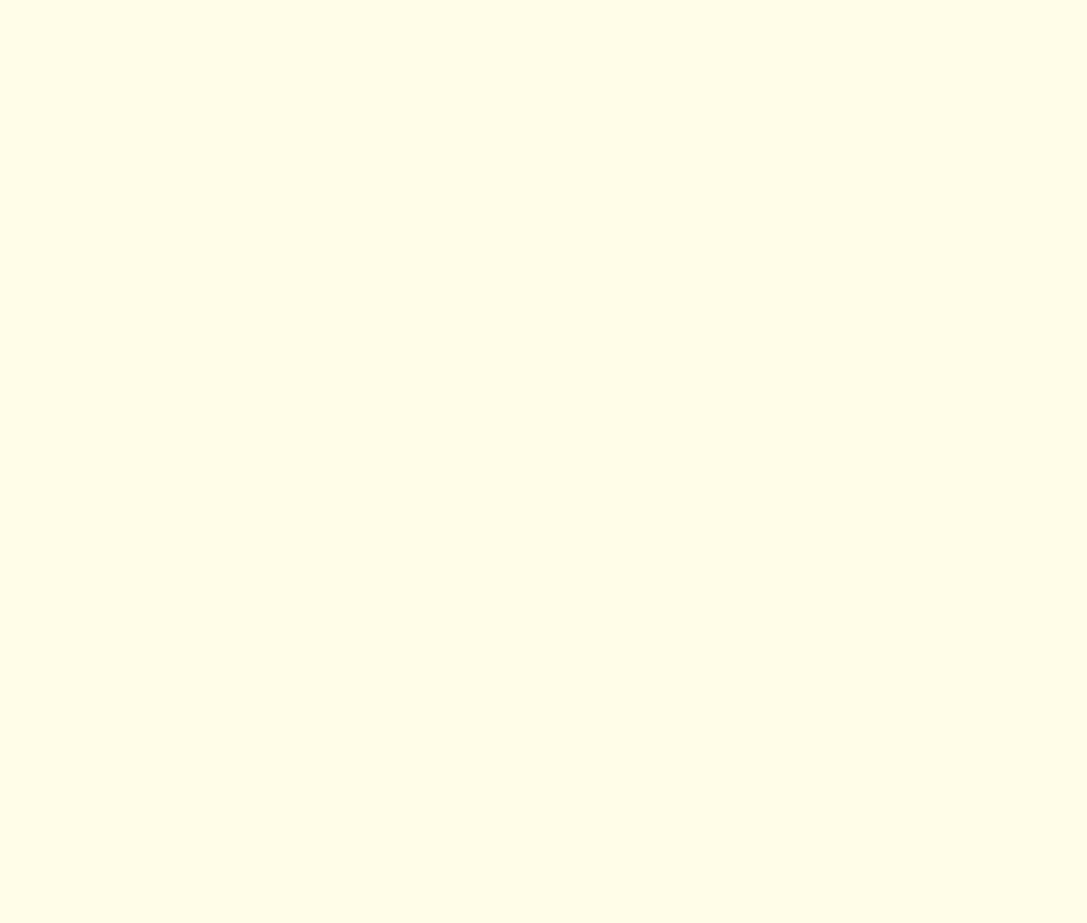
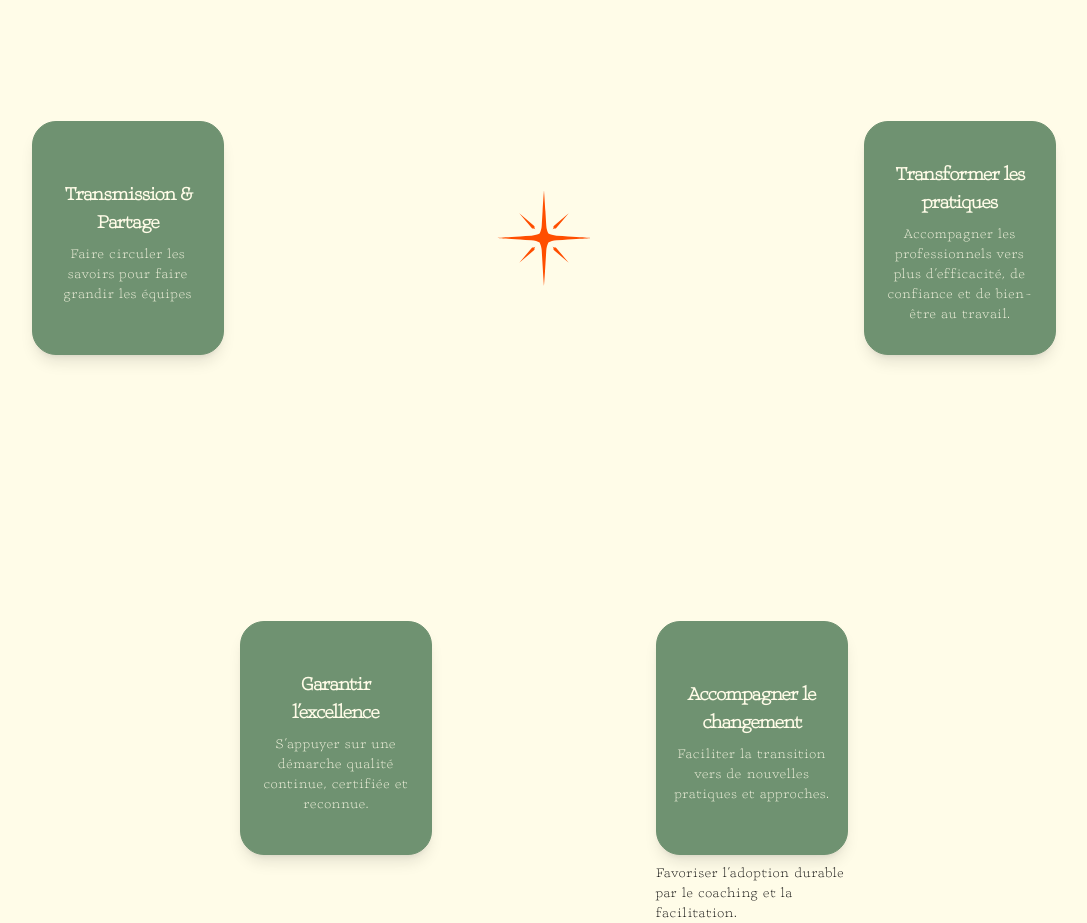
Before and after one commit to Jyok1m/ipseis, a Next.js app: page /secteur-sante in a window 1280 px wide. Shown: the part 3600-4523 px from the top of the page, without its empty margins (96-1183 px from the left). Before the commit the page ends 3273 px from the top, so only its background shows below. Built offline with nearby package versions, Linux system fonts and the light colour scheme.

Commit message:
Ajout de plusieurs composants FeatBox dans la section "Nos valeurs" pour enrichir la présentation des approches pédagogiques et améliorer la mise en page.

```diff
--- a/src/app/secteur-sante/page.tsx
+++ b/src/app/secteur-sante/page.tsx
@@ -47,7 +47,7 @@ function FeatBox({
 		<div
 			className={`p-4 bg-${bgColor} rounded-3xl shadow-lg border-[1px] border-maitrise text-${
 				bgColor === "support" ? "maitrise" : "support"
-			} h-full sm:h-[260px] text-center flex flex-col justify-center items-center ${className || ""}`}
+			} h-full text-center flex flex-col justify-center items-center ${className || ""}`}
 		>
 			<p className="mt-2 text-base sm:text-xl font-bold tracking-tight">{title}</p>
 			<p className="mt-2 text-sm">{description}</p>
@@ -189,7 +189,60 @@ export default function SecteurSante() {
 
 			<Divider />
 			<TitleSection tag="Des valeurs fortes et des formateurs au service de la santé" title="	Des valeurs qui nous ressemblent et vous rassemblent" />
-			<div className="pb-10 mx-auto max-w-7xl px-6 lg:px-8 tracking-wider"></div>
+			<div className="pb-10 mx-auto max-w-7xl px-6 lg:px-8 tracking-wider">
+				<div className="mx-auto max-w-5xl">
+					<div className="relative grid grid-cols-1 gap-4 sm:grid-cols-5 sm:grid-rows-5">
+						{/* (1,3) — top center */}
+						<div className="sm:col-start-3 sm:row-start-1">
+							<FeatBox title="Créativité & Innovation" description="Oser penser différemment pour former autrement" bgColor="maitrise" />
+						</div>
+
+						{/* (3,1) — middle left */}
+						<div className="sm:col-start-1 sm:row-start-3">
+							<FeatBox title="Transmission & Partage" description="Faire circuler les savoirs pour faire grandir les équipes" bgColor="maitrise" />
+						</div>
+
+						{/* (3,3) — center */}
+						<div className="sm:col-start-3 sm:row-start-3 flex justify-center items-center">
+							<Image
+								src={require("../../_images/logo/star_orange.svg")}
+								alt="Image de l'étoile d'Ipseis"
+								width={35}
+								height={35}
+								className="w-full h-full"
+							/>
+						</div>
+
+						{/* (3,5) — middle right */}
+						<div className="sm:col-start-5 sm:row-start-3">
+							<FeatBox
+								title="Transformer les pratiques"
+								description="Accompagner les professionnels vers plus d’efficacité, de confiance et de bien-être au travail."
+								bgColor="maitrise"
+							/>
+						</div>
+
+						{/* (5,2) — bottom row, col 2 */}
+						<div className="sm:col-start-2 sm:row-start-5">
+							<FeatBox
+								title="Garantir l’excellence"
+								description="S’appuyer sur une démarche qualité continue, certifiée et reconnue."
+								bgColor="maitrise"
+							/>
+						</div>
+
+						{/* (5,4) — bottom row, col 4 (sixième carte) */}
+						<div className="sm:col-start-4 sm:row-start-5">
+							<FeatBox
+								title="Accompagner le changement"
+								description="Faciliter la transition vers de nouvelles pratiques et approches."
+								bgColor="maitrise"
+							/>
+							<p className="mt-2 text-sm">Favoriser l’adoption durable par le coaching et la facilitation.</p>
+						</div>
+					</div>
+				</div>
+			</div>
 		</div>
 	);
 }
```
